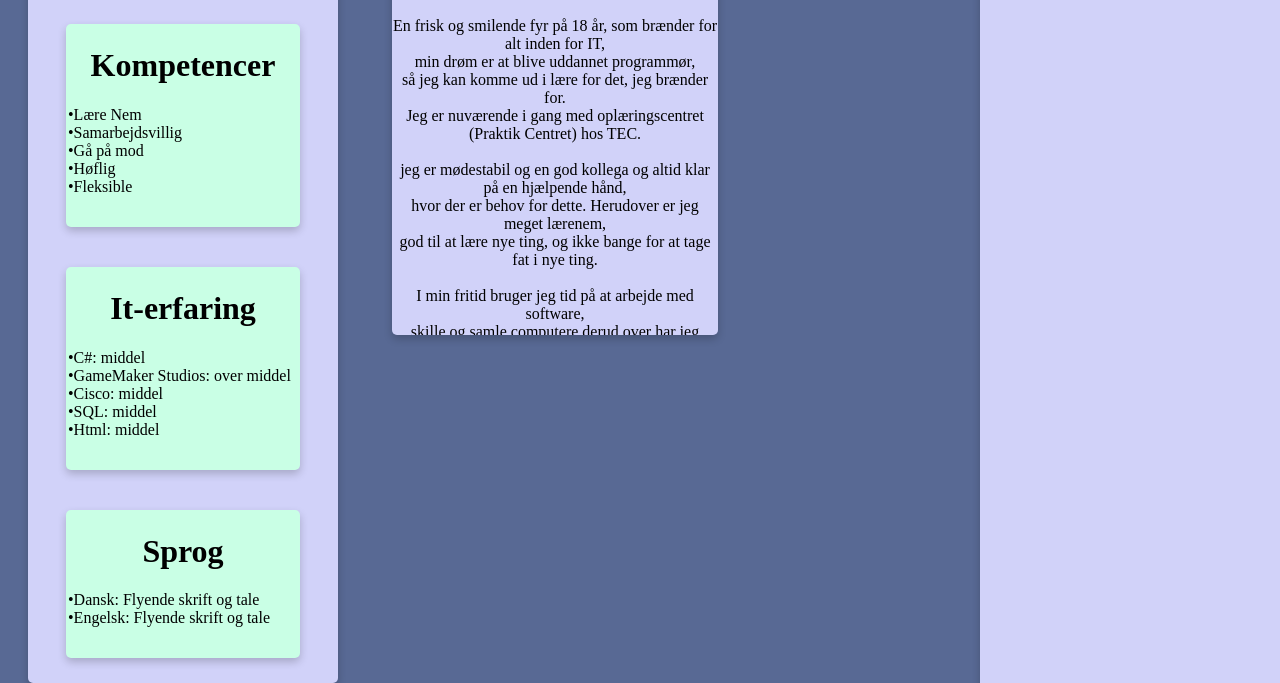
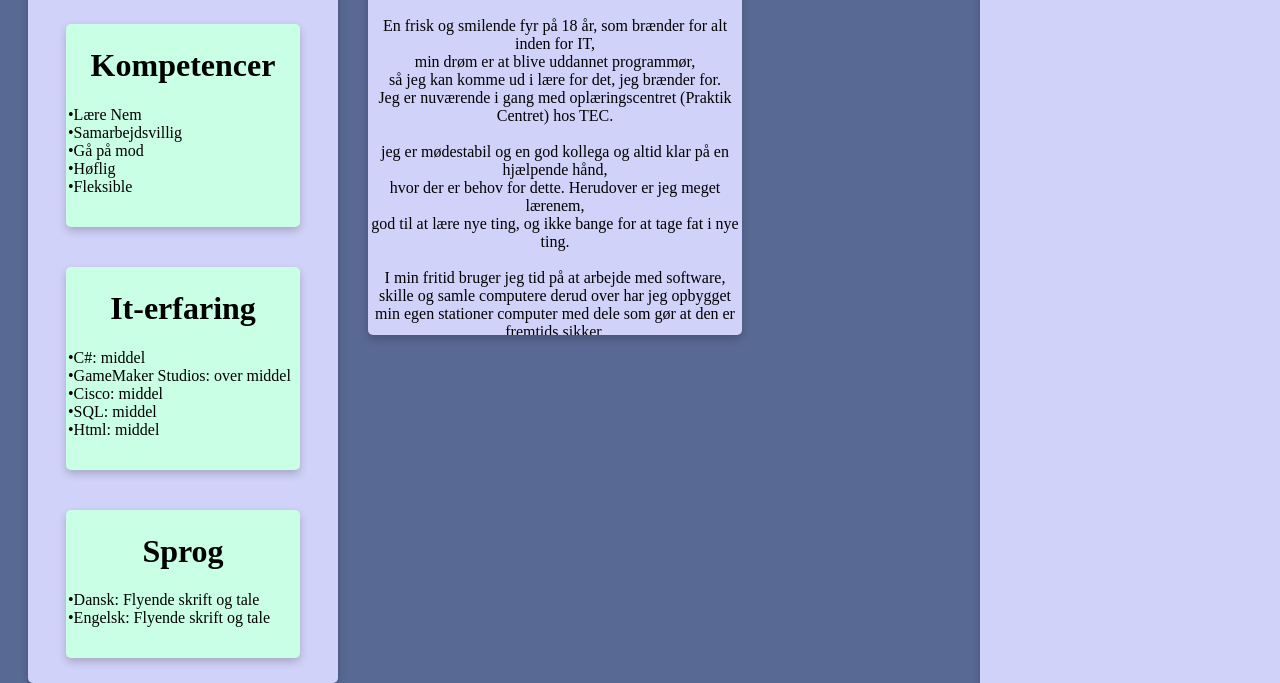
Before and after one commit to nickolajr/nickolajr.github.io, a plain HTML site: page index.html in a window 1280 px wide. Shown: the part 776-1459 px from the top of the page. Drawn offline with Linux system fonts and the light colour scheme.

Commit message:
bigger box

```diff
--- a/style.css
+++ b/style.css
@@ -33,11 +33,11 @@ img {
   }
   #Specialed{
     height: 385px;
-    width: 35%;
+    width: 40%;
   }
   .card {
     margin-right: 500px;
-      width: 35%;
+      width: 40%;
       height: auto;
     /* Add shadows to create the "card" effect */
     box-shadow: 0 4px 8px 0 rgba(0,0,0,0.2);
```
